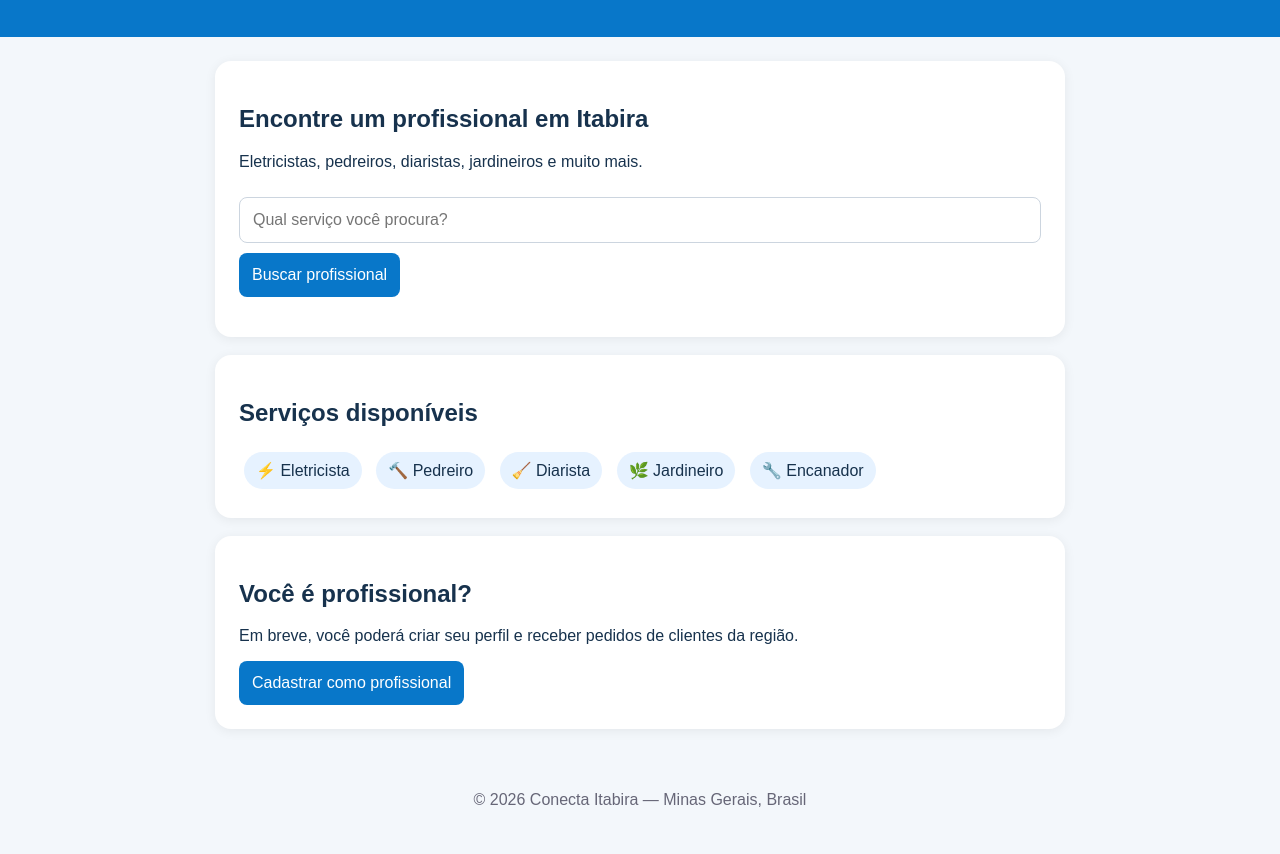
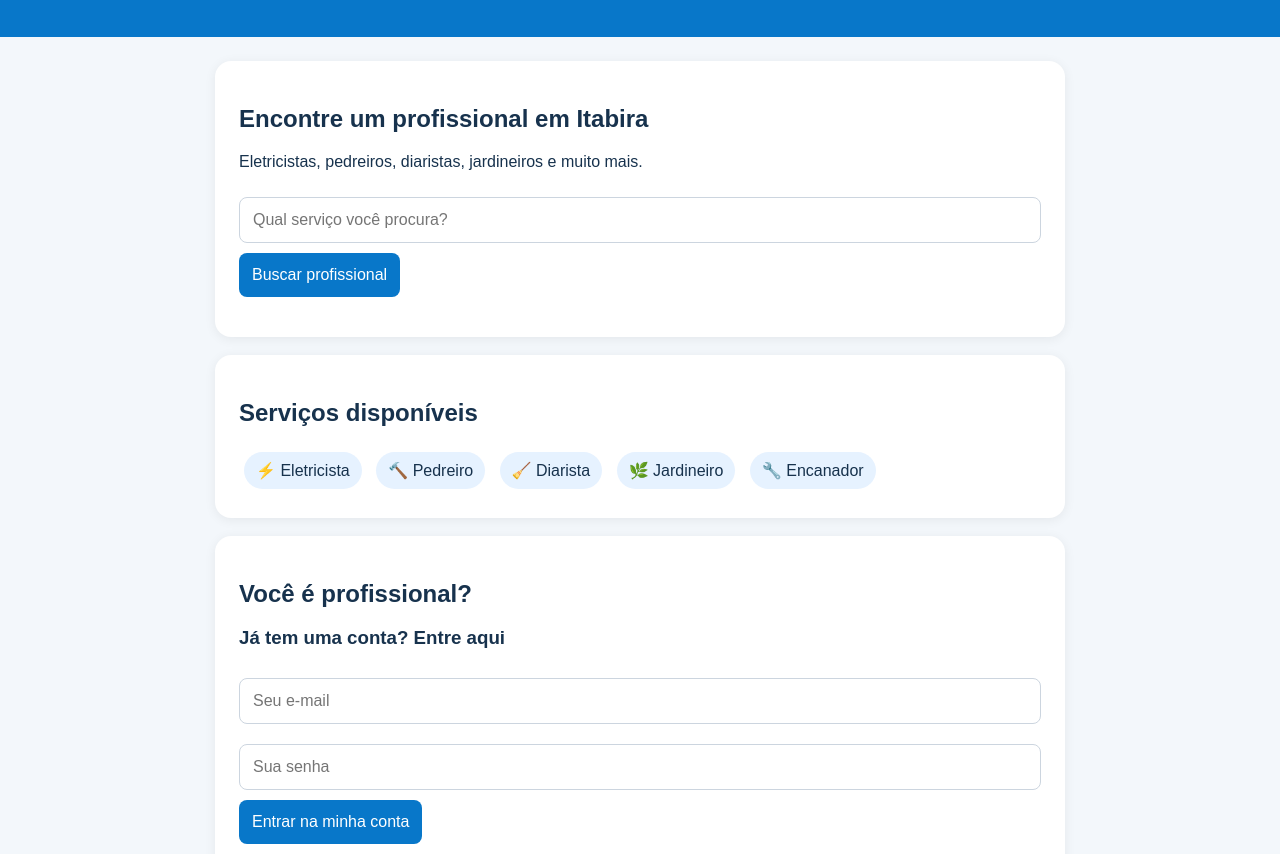
Before and after one commit to conectaitabira/conecta-itabira, a plain HTML site: page index.html in a window 1280 px wide. Shown: the part 98-952 px from the top of the page. Before the commit the page ends 927 px from the top, so only its background shows below. Drawn offline with nearby package versions, Linux system fonts and the light colour scheme.

Commit message:
Update index.html

```diff
--- a/index.html
+++ b/index.html
@@ -53,6 +53,29 @@ const SUPABASE_KEY = 'sb_publishable_2GkRAw1ZpJvXJvwZdbeuGA_znj3eHXa';
     </section>
     <section class="card">
       <h2>Você é profissional?</h2>
+
+<div id="areaLogin">
+  <h3>Já tem uma conta? Entre aqui</h3>
+
+  <input
+    id="emailLogin"
+    type="email"
+    placeholder="Seu e-mail"
+  >
+
+  <input
+    id="senhaLogin"
+    type="password"
+    placeholder="Sua senha"
+  >
+
+  <button type="button" onclick="entrarProfissional()">
+    Entrar na minha conta
+  </button>
+
+  <p id="mensagemLogin" role="status"></p>
+</div>
+
       <p>Em breve, você poderá criar seu perfil e receber pedidos de clientes da região.</p>
 
 <button onclick="document.getElementById('formCadastro').hidden = false">
@@ -83,6 +106,34 @@ const SUPABASE_KEY = 'sb_publishable_2GkRAw1ZpJvXJvwZdbeuGA_znj3eHXa';
   </main>
   <footer>© 2026 Conecta Itabira — Minas Gerais, Brasil</footer>
   <script>
+
+async function entrarProfissional() {
+  const email = document.getElementById('emailLogin').value.trim();
+  const senha = document.getElementById('senhaLogin').value;
+  const mensagem = document.getElementById('mensagemLogin');
+
+  if (!email || !senha) {
+    mensagem.textContent = 'Informe seu e-mail e senha.';
+    return;
+  }
+
+  mensagem.textContent = 'Entrando...';
+
+  try {
+    const { data, error } = await db.auth.signInWithPassword({
+      email,
+      password: senha
+    });
+
+    if (error) throw error;
+
+    mensagem.textContent =
+      'Login realizado! Bem-vindo ao Conecta Itabira.';
+  } catch (erro) {
+    mensagem.textContent =
+      'Não foi possível entrar: ' + erro.message;
+  }
+}
 
 async function cadastrarProfissional() {
   const campo = id => document.getElementById(id);
```
